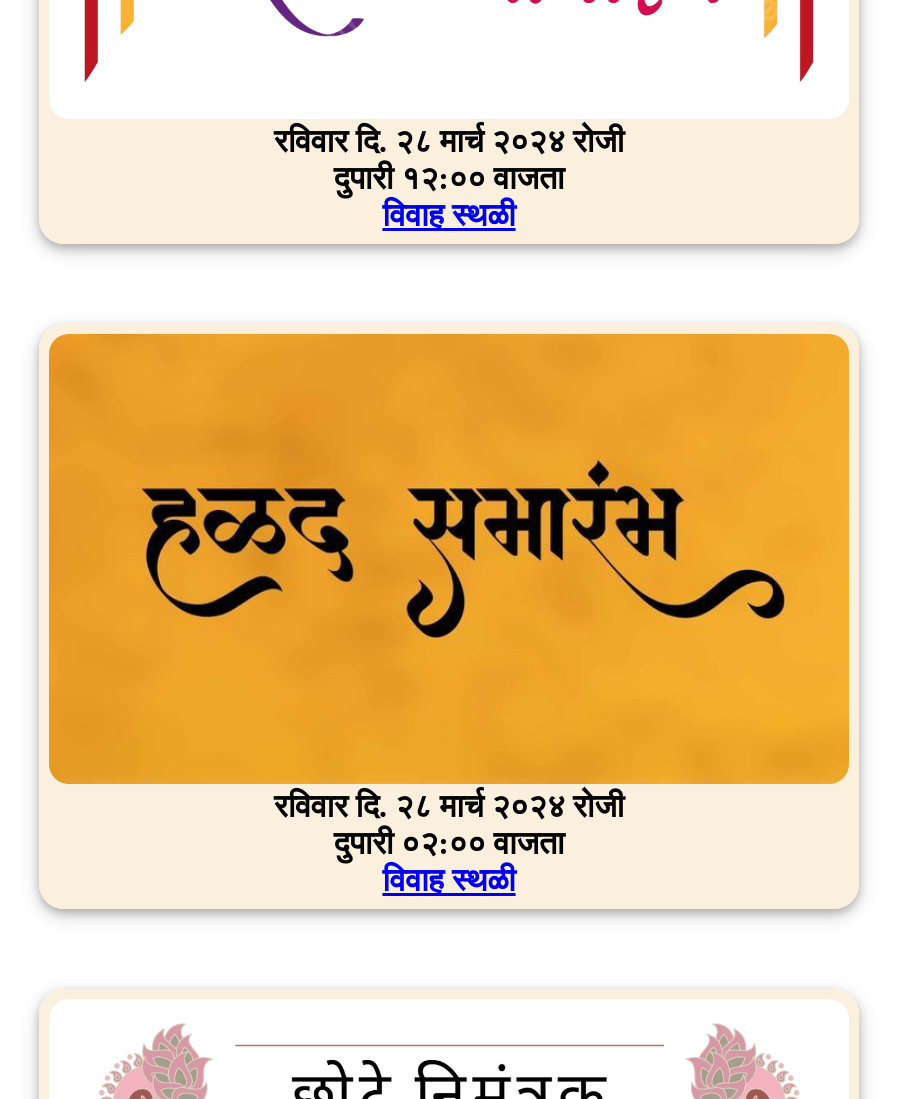
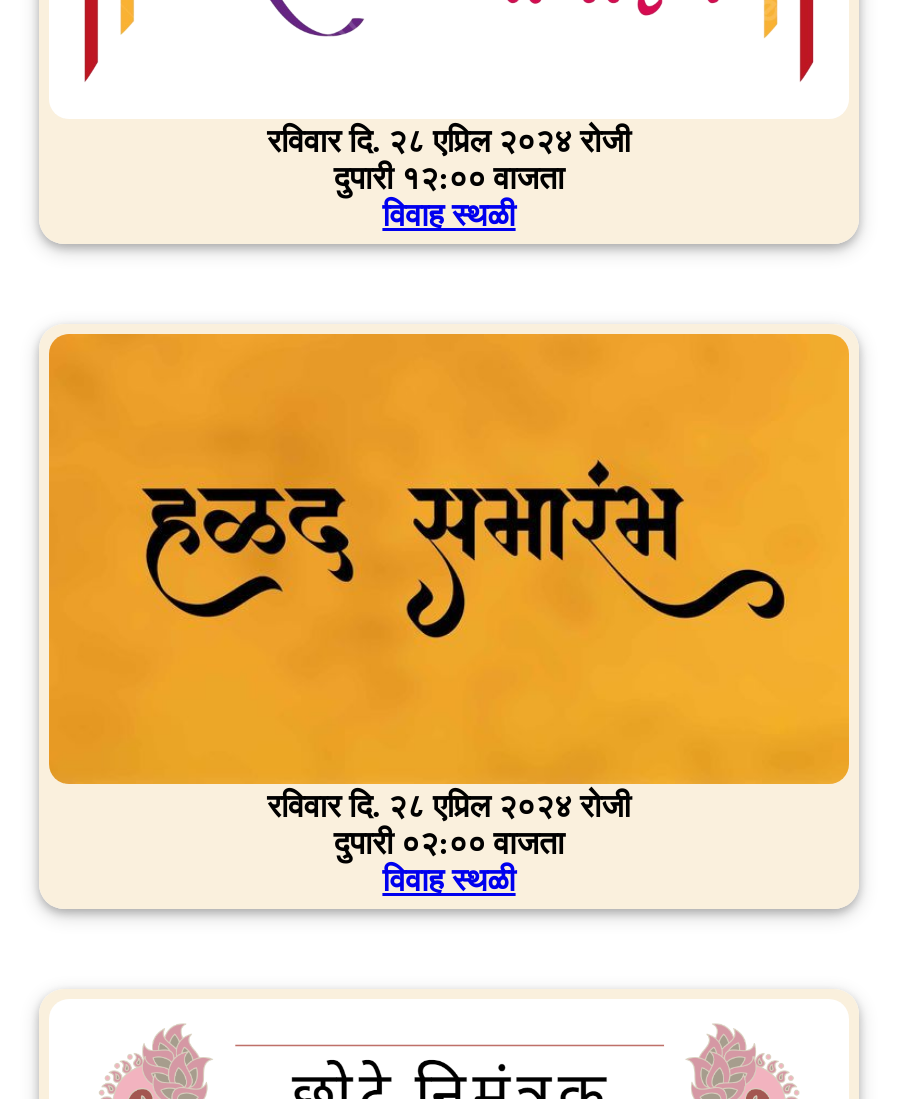
Before and after one commit to 06Atharv/Wedding-Portfolio, a plain HTML site: page index.html in a window 1280 px wide. Shown: the part 8280-9379 px from the top of the page, without its empty margins (191-1088 px from the left). Drawn offline with Linux system fonts and the light colour scheme; a web font is replaced by a local one.

Commit message:
commit 5

```diff
--- a/index.html
+++ b/index.html
@@ -78,12 +78,12 @@
         <!-- Sakharpuda Event -->
         <div class="box">
             <img src="sakhrpuda_img.png" class="containerimg" alt="Sakhrpuda img">
-            <h1>रविवार दि. २८ मार्च २०२४ रोजी<br>दुपारी १२:०० वाजता<br><a href="https://maps.app.goo.gl/5T62KsBtsLGgi1VDA">विवाह स्थळी</a></h1>
+            <h1>रविवार दि. २८ एप्रिल २०२४ रोजी<br>दुपारी १२:०० वाजता<br><a href="https://maps.app.goo.gl/5T62KsBtsLGgi1VDA">विवाह स्थळी</a></h1>
         </div>
 
         <div class="box">
             <img src="haldiimg.jpg" class="containerimg" alt="Haldi">
-            <h1>रविवार दि. २८ मार्च २०२४ रोजी<br>दुपारी ०२:०० वाजता<br><a href="https://maps.app.goo.gl/5T62KsBtsLGgi1VDA">विवाह स्थळी</a></h1>
+            <h1>रविवार दि. २८ एप्रिल २०२४ रोजी<br>दुपारी ०२:०० वाजता<br><a href="https://maps.app.goo.gl/5T62KsBtsLGgi1VDA">विवाह स्थळी</a></h1>
         </div>
         <div class="box">
             <img src="chotenimantrak_img.png" class= "containerimg"  alt="chotenimantrak_img">
```
